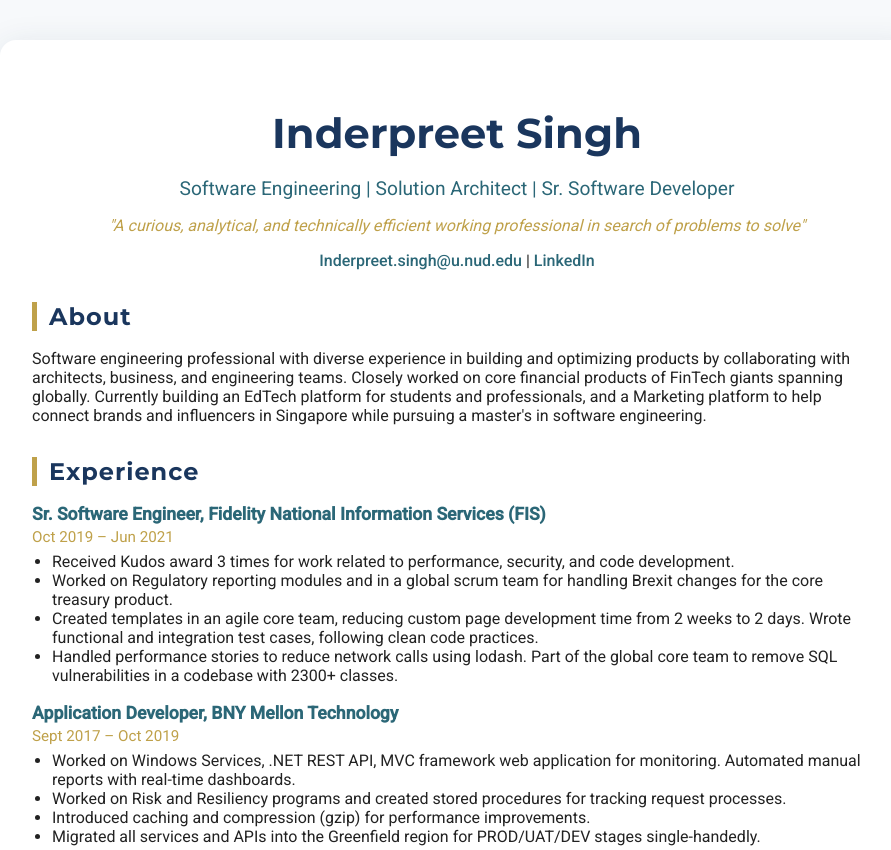
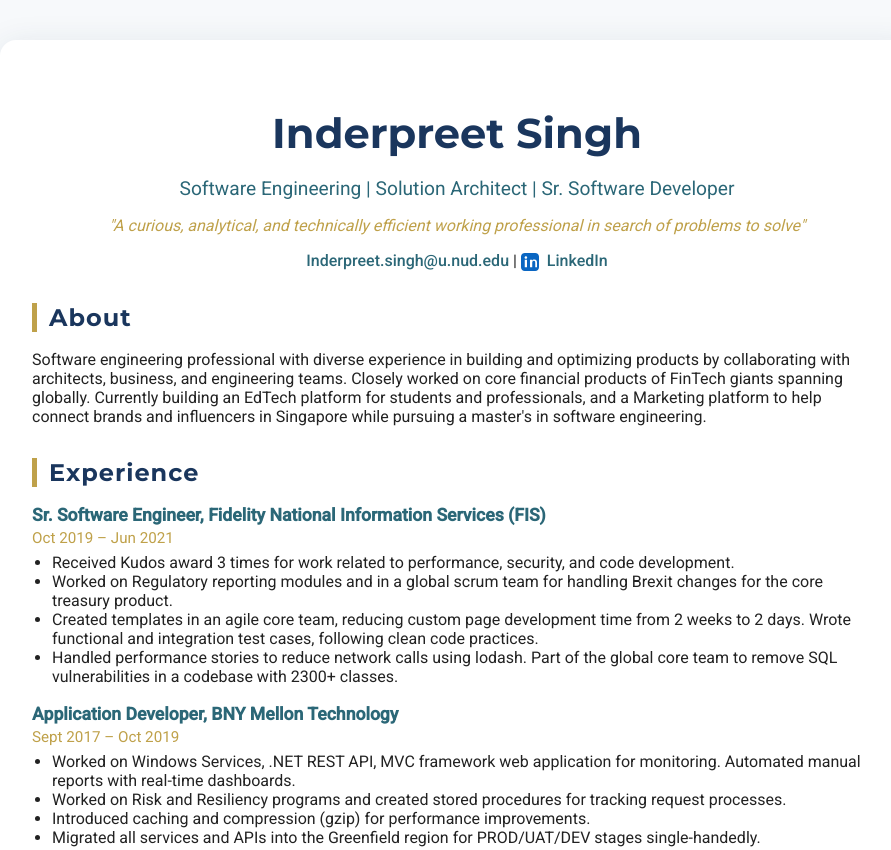
Before and after one commit to Inder24/Resume, a plain HTML site: page index.html in a window 1280 px wide. Shown: the top 850 px of the page, without its empty margins (183-1074 px from the left). Drawn offline with Linux system fonts and the light colour scheme.

Commit message:
Updated linkedIn link

```diff
--- a/index.html
+++ b/index.html
@@ -16,7 +16,10 @@
       <div class="contact">
         <a href="mailto:Inderpreet.singh@u.nud.edu">Inderpreet.singh@u.nud.edu</a>
         <span> | </span>
-        <a href="#linkedin">LinkedIn</a>
+        <a href="https://www.linkedin.com/in/inderpreet-singh24/" target="_blank" rel="noopener" class="linkedin-link">
+          <svg xmlns="http://www.w3.org/2000/svg" width="18" height="18" viewBox="0 0 24 24" fill="#0A66C2" style="vertical-align:middle;margin-right:4px;"><path d="M19 0h-14c-2.761 0-5 2.239-5 5v14c0 2.761 2.239 5 5 5h14c2.762 0 5-2.239 5-5v-14c0-2.761-2.238-5-5-5zm-11 19h-3v-10h3v10zm-1.5-11.268c-.966 0-1.75-.784-1.75-1.75s.784-1.75 1.75-1.75 1.75.784 1.75 1.75-.784 1.75-1.75 1.75zm15.5 11.268h-3v-5.604c0-1.337-.025-3.063-1.868-3.063-1.868 0-2.154 1.459-2.154 2.967v5.7h-3v-10h2.881v1.367h.041c.401-.761 1.379-1.563 2.838-1.563 3.034 0 3.595 1.997 3.595 4.59v5.606z"/></svg>
+          LinkedIn
+        </a>
       </div>
     </header>
     <section>
@@ -107,7 +110,7 @@
       <h2>Other Information</h2>
       <ul class="other">
         <li>Languages: English, Hindi, Punjabi, Gujarati</li>
-        <li>LinkedIn: <a href="#linkedin">Inderpreet Singh</a></li>
+        <li>LinkedIn: <a href="https://www.linkedin.com/in/inderpreet-singh24/" target="_blank" rel="noopener">Inderpreet Singh</a></li>
       </ul>
     </section>
     <footer>
```
